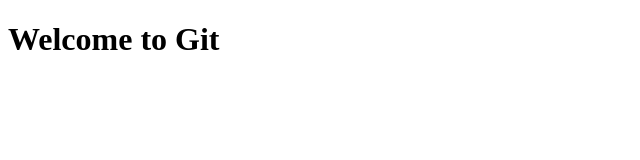
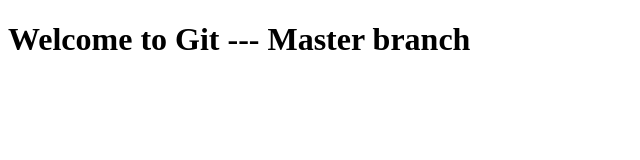
Before and after one commit to dhananjay86/GitConflictDemo, a plain HTML site: page index.html in a window 1280 px wide. Shown: the whole page, without its empty margins (0-640 px from the left). Drawn offline with Linux system fonts and the light colour scheme.

Commit message:
Update heading in master branch

```diff
--- a/index.html
+++ b/index.html
@@ -4,6 +4,6 @@
     <title>Git Conflict Demo</title>
 </head>
 <body>
-    <h1>Welcome to Git</h1>
+    <h1>Welcome to Git --- Master branch</h1>
 </body>
 </html>
```
